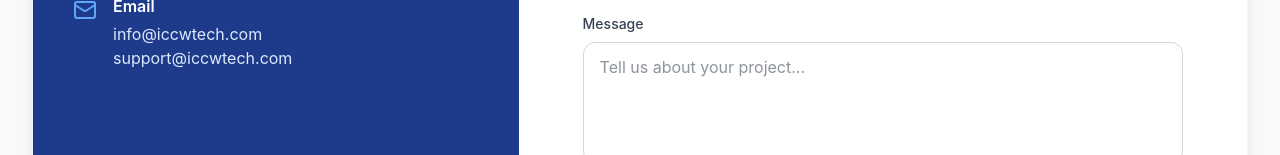
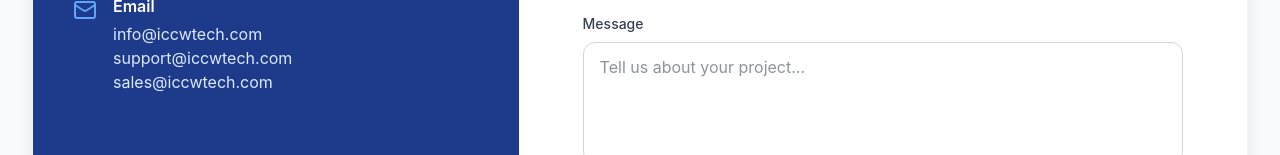
Before and after one commit to ibrajkhan/ICCWTech, a React (Vite) app: page /contact in a window 1280 px wide. Shown: the part 645-800 px from the top of the page. Built offline with nearby package versions, Linux system fonts and the light colour scheme; no server answers.

Commit message:
Added Sales email id

```diff
--- a/src/pages/Contact.jsx
+++ b/src/pages/Contact.jsx
@@ -132,6 +132,7 @@
                     <h4 className="font-semibold mb-1">Email</h4>
                     <p className="text-brand-100">info@iccwtech.com</p>
                     <p className="text-brand-100">support@iccwtech.com</p>
+                    <p className="text-brand-100">sales@iccwtech.com</p>
                   </div>
                 </div>
               </div>
```
